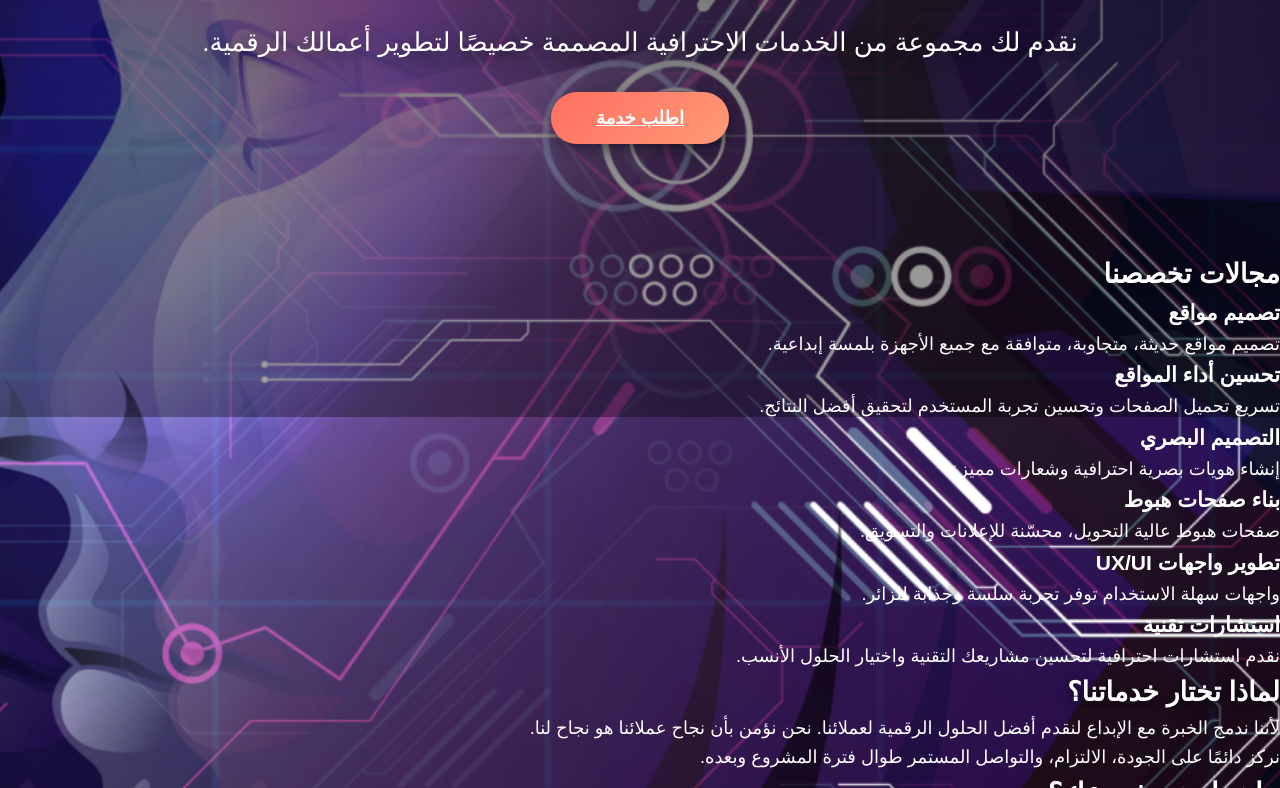
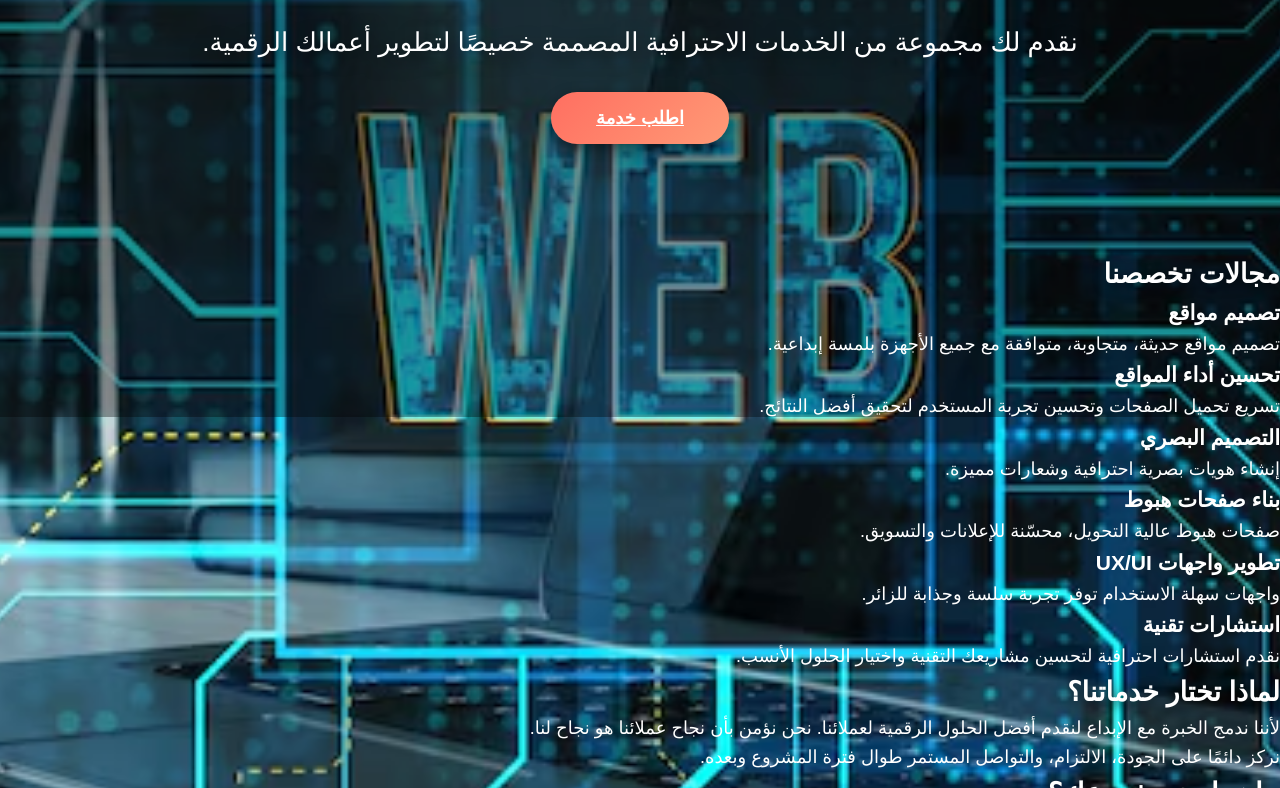
Before and after one commit to qusay-netizen/website, a plain HTML site: page services.html in a window 1280 px wide. Shown: the part 383-1171 px from the top of the page. Drawn offline with Linux system fonts and the light colour scheme.

Commit message:
Add files via upload

```diff
--- a/styles.css
+++ b/styles.css
@@ -71,7 +71,7 @@ body.page-contact {
     }
 }
 body.page-services {
-    background-image: url("images/htts.jpg");
+    background-image: url("images/htte.jpg");
     background-size: 170%;
     background-repeat: no-repeat;
     background-position: center;
```
